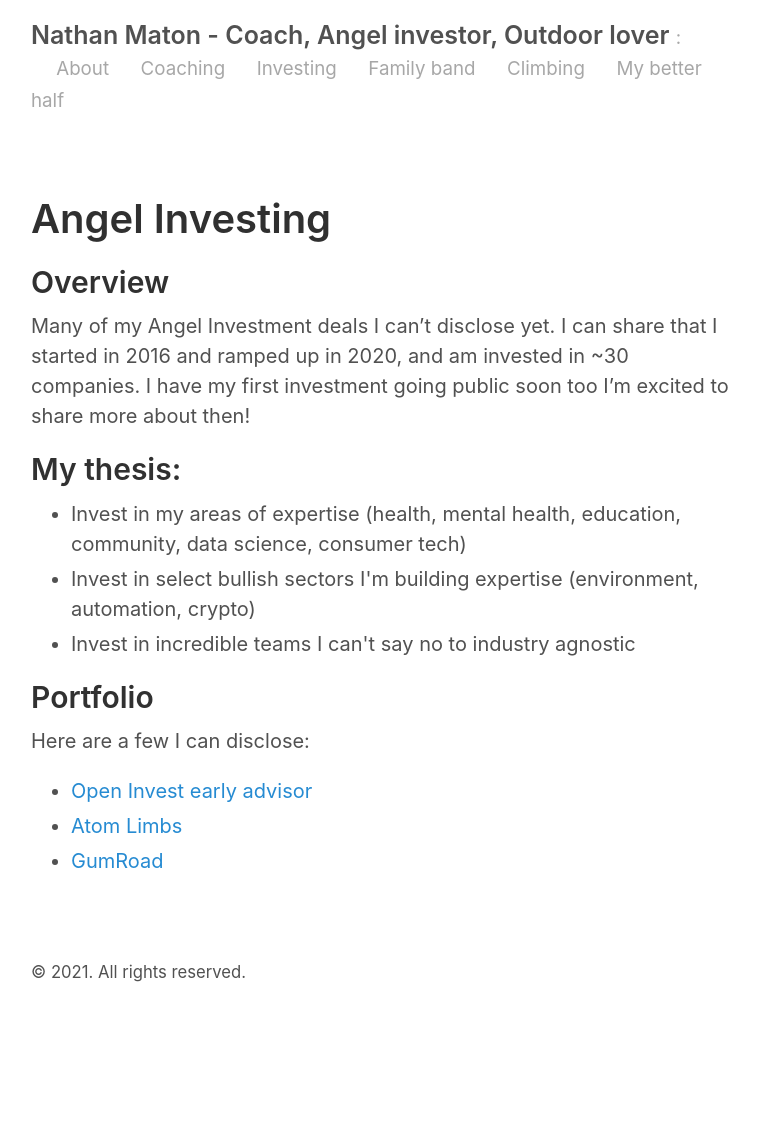
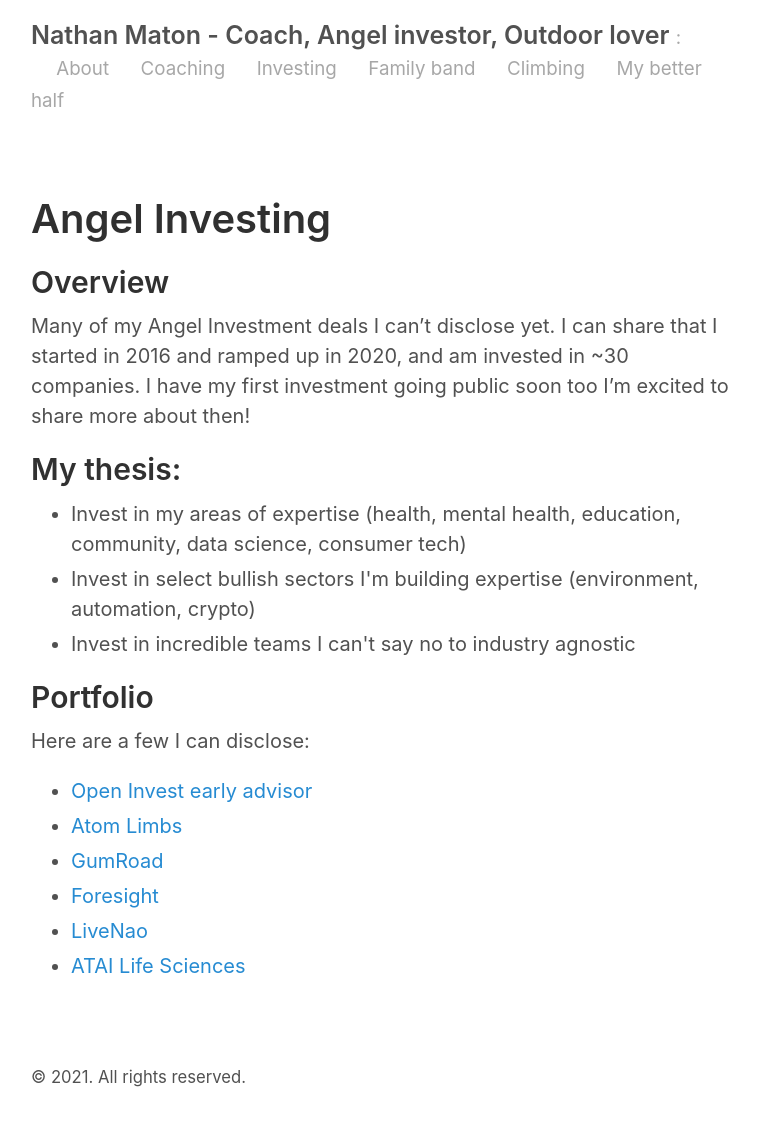
Before and after one commit to NathanMaton/nathanmaton.github.io, a Jekyll site: the page built from angel.md, in a window 1280 px wide. Shown: the whole page, without its empty margins (259-1018 px from the left). Built offline with Jekyll 4.4.1, drawn with Linux system fonts in a browser that asks for light colours; before the commit the page ends 1026 px from its top, so only the background shows below that.

Commit message:
added more angel investments I can disclose

```diff
--- a/angel.md
+++ b/angel.md
@@ -25,5 +25,7 @@
   <li><a href="https://www.openinvest.com/">Open Invest early advisor</a></li>
   <li><a href="https://atomlimbs.com/">Atom Limbs</a></li>
   <li><a href="https://gumroad.com/">GumRoad</a></li>
-
+  <li><a href="https://www.foresightmentalhealth.com/">Foresight</a></li>
+  <li><a href="https://livnao.com/">LiveNao</a></li>
+  <li><a href="https://www.atai.life/">ATAI Life Sciences</a></li>
 </ul>
```
